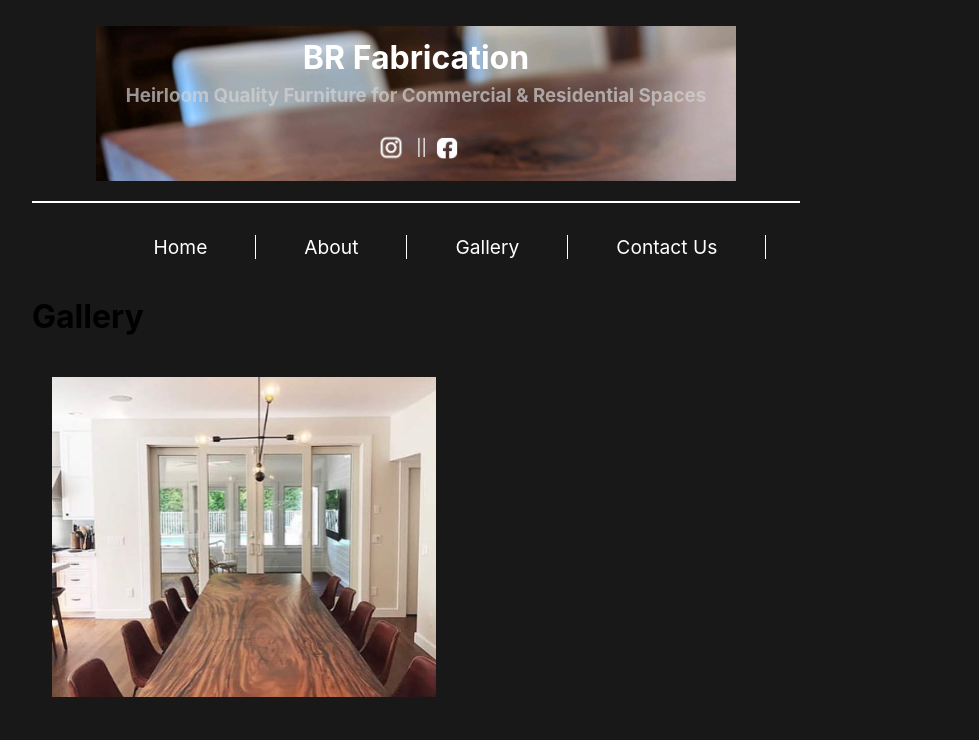
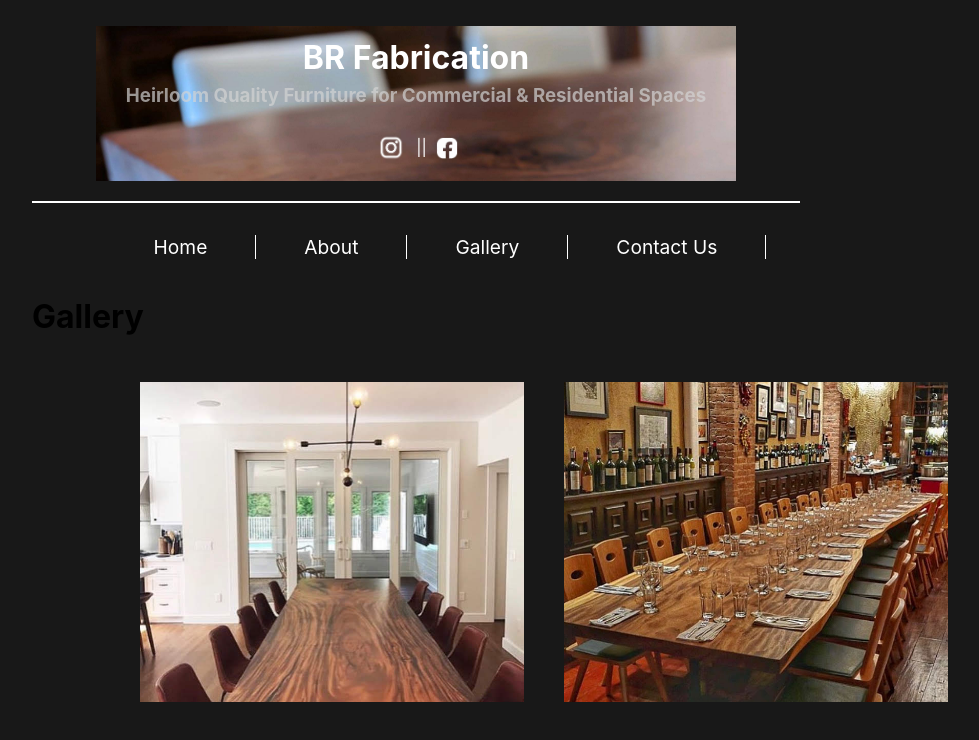
Before and after one commit to mwrowan89/BR-Fabrication-React.js, a React (Create React App) app: page /gallery in a window 1280 px wide. Shown: the top 740 px of the page, without its empty margins (224-1203 px from the left). Built offline with nearby package versions, Linux system fonts and the light colour scheme; grey boxes are pictures that could not be loaded.

Commit message:
Updated root css

```diff
--- a/src/components/GalleryPhotos.js
+++ b/src/components/GalleryPhotos.js
@@ -25,7 +25,7 @@ import image24 from "../assets/images/16.png";
 
 const GalleryPhotos = () => {
   return (
-    <div className="gallery-images-conatiner">
+    <div className="gallery-images-container">
       <img id="gallery-img" src={image1} alt="image1" />
       <img id="gallery-img" src={image2} alt="image1" />
       <img id="gallery-img" src={image3} alt="image1" />
--- a/src/css/GalleryPhotos.css
+++ b/src/css/GalleryPhotos.css
@@ -7,3 +7,9 @@
   object-fit: cover;
   padding: 20px;
 }
+.gallery-images-container {
+  display: flex;
+  width: 80vw;
+  flex-wrap: wrap;
+  justify-content: center;
+}
--- a/src/index.css
+++ b/src/index.css
@@ -2,8 +2,8 @@ body {
   margin: 0vw 20vw 0vw 20vw;
   display: flex;
   flex-direction: column;
-  font-family: -apple-system, BlinkMacSystemFont, 'Segoe UI', 'Roboto', 'Oxygen',
-    'Ubuntu', 'Cantarell', 'Fira Sans', 'Droid Sans', 'Helvetica Neue',
+  font-family: -apple-system, BlinkMacSystemFont, "Segoe UI", "Roboto", "Oxygen",
+    "Ubuntu", "Cantarell", "Fira Sans", "Droid Sans", "Helvetica Neue",
     sans-serif;
   -webkit-font-smoothing: antialiased;
   -moz-osx-font-smoothing: grayscale;
@@ -11,7 +11,7 @@ body {
 }
 
 code {
-  font-family: source-code-pro, Menlo, Monaco, Consolas, 'Courier New',
+  font-family: source-code-pro, Menlo, Monaco, Consolas, "Courier New",
     monospace;
 }
 
```
Also changed, not shown: src/assets/images/insta svg.jpg (renamed from src/assets/insta svg.jpg).
